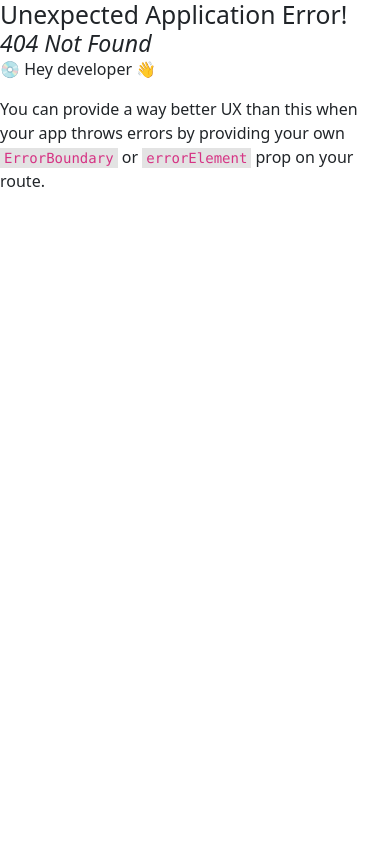
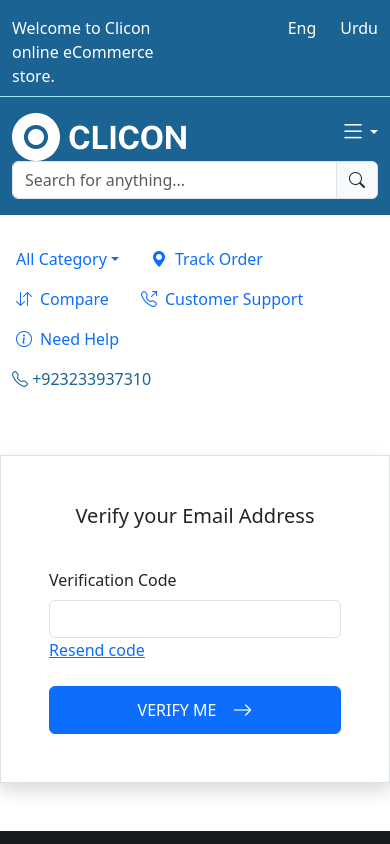
Before and after one commit to Shabir300/services_marketplace, a React (Create React App) app in the folder client/: page /verify in a window 390 px wide. Before the commit this address had no page. Shown: the top 844 px of the page. Built offline with nearby package versions, Linux system fonts and the light colour scheme.

Commit message:
responsive auth and notFoundPage

```diff
--- a/client/src/App.js
+++ b/client/src/App.js
@@ -5,8 +5,10 @@
 
 import Home from "./pages/home/Home";
 import Auth from "./pages/auth/signupLogin/signupLogin";
-import { ForgotPasswordPage } from "./pages/auth/forgotPassword/ForgotPasswordPage";
-
+import ForgotPasswordPage from "./pages/auth/forgotPassword/ForgotPasswordPage";
+import ResetPasswordPage from "./pages/auth/resetPassword/ResetPasswordPage";
+import Verify from "./pages/auth/verify/Verify";
+import NotFoundPage from "./pages/notFound/NotFound";
 
 function App() {
 
@@ -14,6 +16,7 @@
     {
       path: "/",
       element: <Home />,
+      errorElement: <NotFoundPage />
     },
     {
       path: '/auth',
@@ -22,7 +25,18 @@
     {
       path: '/forgot-password',
       element: <ForgotPasswordPage />,
-    }
+    },
+    {
+      path: '/reset-password',
+      element: <ResetPasswordPage />,
+    },
+    {
+      path: "/verify",
+      element: <Verify />,
+    },
+    // {
+    //   element: <NotFoundPage />,
+    // }
   ]);
 
   return (
--- /dev/null
+++ b/client/src/components/notFound/NotFound.jsx
@@ -0,0 +1,28 @@
+import React from 'react';
+import Container from 'react-bootstrap/Container';
+import Row from 'react-bootstrap/Row';
+import Image from 'react-bootstrap/Image'
+import './notFound.scss';
+import Button from 'react-bootstrap/Button';
+
+
+const NotFound = () => {
+  return (
+    <div className='notFound my-5'>
+        <div>
+            <Image src='/static/notFoundPage.png'  />
+        </div>
+        <div className='text-center d-flex flex-column '>
+            <span className='h4'>404, Page not founds</span>
+            <span className='fs-6 text-body-secondary'>Something went wrong. It’s look that your requested could not be found. It’s look like the link is broken or the page is removed.</span>
+        </div>
+
+        <div className='d-flex flex-row align-items-center gap-3  mt-4 justify-content-center'>
+            <Button className='text-white'> <i class="bi bi-arrow-left"></i> Go Back</Button>
+            <Button className='text-primary bg-transparent'> <i class="bi bi-house"></i> Go to Home</Button>
+        </div>
+    </div>
+  )
+}
+
+export default NotFound
--- /dev/null
+++ b/client/src/components/notFound/notFound.scss
@@ -0,0 +1,5 @@
+.notFound {
+    max-width: 27rem;
+    padding-inline: 2rem;
+    margin-inline: auto;
+}
--- /dev/null
+++ b/client/src/components/resetPassword/ResetPassword.jsx
@@ -0,0 +1,83 @@
+import {useState} from 'react';
+import Form from 'react-bootstrap/Form';
+import InputGroup from 'react-bootstrap/InputGroup';
+import Container from 'react-bootstrap/Container';
+import Row from 'react-bootstrap/Row';
+import FormGroup from 'react-bootstrap/FormGroup';
+import './resetPassword.scss';
+import Button from 'react-bootstrap/Button';
+import { Link } from 'react-router-dom';
+
+const Login = () => {
+
+    const [validated, setValidated] = useState(false);
+    const [showPassword, setShowPassword] = useState(false);
+    const [showConfirmPassword, setShowConfirmPassword] = useState(false);
+
+    const [inputs, setInputs] = useState({
+        password: '',
+        confirmPassword: ''
+    });
+
+    const [passwordMatch, setPasswordMatch] = useState(true);
+
+    const handlePasswordChange = (e) => {
+        setInputs(prev => {
+            const updatedInputs = {...prev , [e.target.name]: e.target.value};
+
+            if(updatedInputs.password !== updatedInputs.confirmPassword) {
+                setPasswordMatch(false);
+            } else {
+                setPasswordMatch(true);
+            };
+
+            return updatedInputs;
+        });
+
+    };
+    const handleSubmit = (e) => {
+        e.preventDefault();
+        e.stopPropagation();
+
+        const form = e.currentTarget;
+        setValidated(true);
+    }
+
+  return (
+    <Form noValidate validated={validated} onSubmit={handleSubmit} className='resetPasswordForm p-5 border  my-5 d-flex flex-column gap-4 shadow '>
+
+        <Row className='mb-3  text-center'>
+            <span className='h5 m-0 '>Reset Password</span>
+
+            <span className='mt-3 text-body-secondary fs-7'>Enter the email address or mobile phone number associated with your Clicon account.</span>
+        </Row>
+        <Row>
+            <Form.Group>
+                <Form.Label>Password</Form.Label>
+                <InputGroup>
+                    <Form.Control type={showPassword ? 'text' : 'password'} placeholder='8 + characters' required onChange={handlePasswordChange} name='password' />
+                    <InputGroup.Text onClick={() => setShowPassword(!showPassword)}><i class={!showPassword ? `bi bi-eye` : `bi-eye-slash`} ></i></InputGroup.Text>
+                </InputGroup>
+            </Form.Group>
+        </Row>
+
+        <Row>
+            <Form.Group>
+                <Form.Label>Confirm Password</Form.Label>
+                <InputGroup hasValidation>
+                    <Form.Control type={showConfirmPassword ? 'text' : 'password'} placeholder='' required isInvalid={!passwordMatch} onChange={handlePasswordChange} name='confirmPassword'  />
+                    <InputGroup.Text onClick={() => setShowConfirmPassword(!showConfirmPassword)}><i class={!showConfirmPassword ? `bi bi-eye` : `bi-eye-slash`} ></i></InputGroup.Text>
+                    <Form.Control.Feedback type='invalid'>Passwords must match!</Form.Control.Feedback>
+                </InputGroup>
+
+            </Form.Group>
+        </Row>
+
+
+        <Button className='text-white py-2 d-flex flex-row align-items-center justify-content-center gap-3' variant='primary' type='submit'>RESET PASSWORD <i class="bi bi-arrow-right fs-5"></i> </Button>
+
+    </Form>
+  )
+};
+
+export default Login;
--- /dev/null
+++ b/client/src/components/resetPassword/resetPassword.scss
@@ -0,0 +1,9 @@
+.resetPasswordForm {
+    max-width: 27rem;
+    padding-inline: 2rem;
+    margin-inline: auto;
+}
+
+.bi {
+    font-size: 1rem;
+}
--- /dev/null
+++ b/client/src/components/verifyCode/VerifyCode.jsx
@@ -0,0 +1,46 @@
+import {useState} from 'react';
+import Form from 'react-bootstrap/Form';
+import InputGroup from 'react-bootstrap/InputGroup';
+import Container from 'react-bootstrap/Container';
+import Row from 'react-bootstrap/Row';
+import FormGroup from 'react-bootstrap/FormGroup';
+import './verifyCode.scss';
+import Button from 'react-bootstrap/Button';
+import { Link } from 'react-router-dom';
+
+const Login = () => {
+
+    const [validated, setValidated] = useState(false);
+
+
+    const handleSubmit = (e) => {
+        e.preventDefault();
+        e.stopPropagation();
+
+        const form = e.currentTarget;
+        setValidated(true);
+    }
+
+  return (
+    <Form noValidate validated={validated} onSubmit={handleSubmit} className='verifyCodeForm p-5 border  my-5 d-flex flex-column gap-4 shadow '>
+
+        <Row className='mb-3  text-center'>
+            <span className='h5 m-0 '>Verify your Email Address</span>
+
+            {/* <span className='mt-3 text-body-secondary fs-7'>Enter the code sent to your email</span> */}
+        </Row>
+        <Row>
+            <FormGroup>
+                <Form.Label>Verification Code</Form.Label>
+                <Form.Control type='text' required />
+            </FormGroup>
+            <a className='resendLink'>Resend code</a>
+        </Row>
+
+        <Button className='text-white py-2 d-flex flex-row align-items-center justify-content-center gap-3' variant='primary' type='submit'>VERIFY ME<i class="bi bi-arrow-right fs-5"></i> </Button>
+
+    </Form>
+  )
+};
+
+export default Login;
--- /dev/null
+++ b/client/src/components/verifyCode/verifyCode.scss
@@ -0,0 +1,10 @@
+.verifyCodeForm {
+    max-width: 27rem;
+    padding-inline: 2rem;
+    margin-inline: auto;
+};
+
+.resendLink {
+    width: 100%;
+    float: right;
+}
--- a/client/src/index.css
+++ b/client/src/index.css
@@ -77,8 +77,3 @@
 fieldset {
   border: 0;
 }
-
-
-.bi {
-  cursor: pointer;
-}
--- a/client/src/pages/auth/forgotPassword/ForgotPasswordPage.jsx
+++ b/client/src/pages/auth/forgotPassword/ForgotPasswordPage.jsx
@@ -4,7 +4,7 @@
 import ForgotPassword from '../../../components/forgotPassword/ForgotPassword';
 import Footer from '../../../components/common/footer/Footer';
 
-export const ForgotPasswordPage = () => {
+ const ForgotPasswordPage = () => {
   return (
     <div>
         <Header />
@@ -13,4 +13,6 @@
         <Footer />
     </div>
   )
-}
+};
+
+export default ForgotPasswordPage;
--- /dev/null
+++ b/client/src/pages/auth/resetPassword/ResetPasswordPage.jsx
@@ -0,0 +1,16 @@
+import React from 'react';
+import Header from '../../../components/common/header/Header';
+import ResetPassword from '../../../components/resetPassword/ResetPassword';
+import Footer from '../../../components/common/footer/Footer';
+
+const ResetPasswordPage = () => {
+  return (
+    <div>
+        <Header />
+        <ResetPassword />
+        <Footer />
+    </div>
+  )
+}
+
+export default ResetPasswordPage
--- /dev/null
+++ b/client/src/pages/auth/verify/Verify.jsx
@@ -0,0 +1,16 @@
+import React from 'react';
+import Header from '../../../components/common/header/Header'
+import Footer from '../../../components/common/footer/Footer';
+import VerifyCode from '../../../components/verifyCode/VerifyCode'
+
+const Verify = () => {
+  return (
+    <div>
+        <Header />
+        <VerifyCode />
+        <Footer />
+    </div>
+  )
+}
+
+export default Verify
--- /dev/null
+++ b/client/src/pages/notFound/NotFound.jsx
@@ -0,0 +1,17 @@
+import React from 'react';
+import Header from '../../components/common/header/Header';
+import Footer from '../../components/common/footer/Footer';
+import NotFound from '../../components/notFound/NotFound';
+
+
+const notFoundPage = () => {
+  return (
+    <div>
+        <Header />
+        <NotFound />
+        <Footer />
+    </div>
+  )
+}
+
+export default notFoundPage
```
Also changed, not shown: client/public/static/notFoundPage.png (added).
